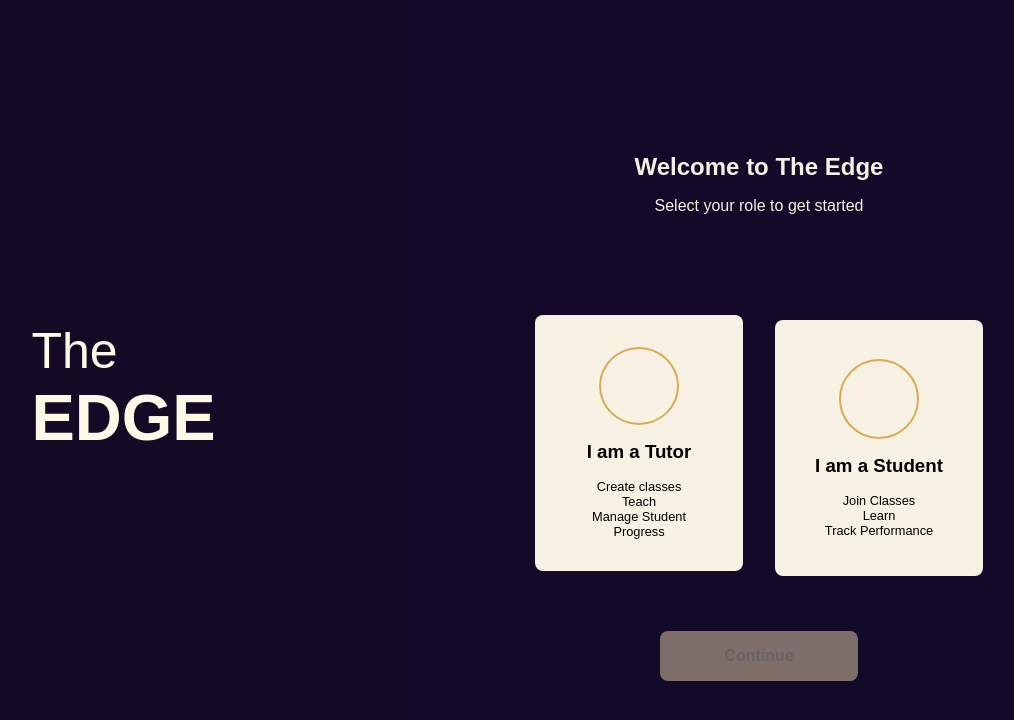
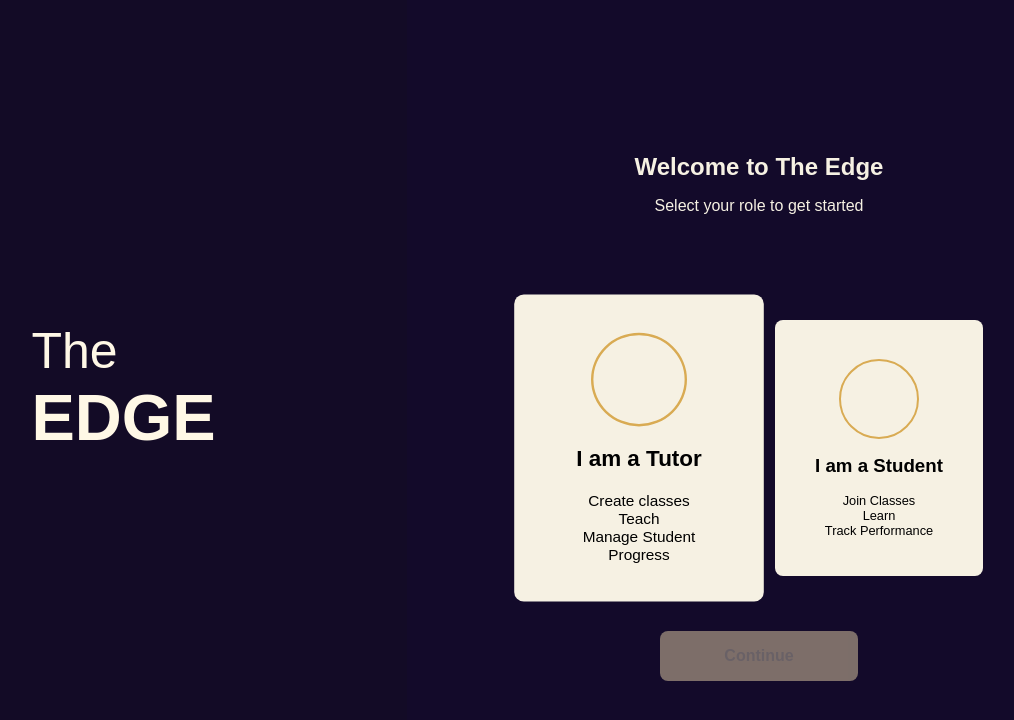
Before and after one commit to Sylvieva-126/The_Edge_Assignment, a React (Vite) app: page / in a window 1280 px wide. In both pictures the pointer is over the element 808 px from the left and 448 px from the top of the page. Shown: the top 720 px of the page, without its empty margins (169-1183 px from the left). Built offline with nearby package versions, Linux system fonts and the light colour scheme.

Commit message:
Update homepage card hover effect

```diff
--- a/src/Styles/homepage.css
+++ b/src/Styles/homepage.css
@@ -88,7 +88,7 @@
   padding-top: 1rem;
 }
 .welcome-page article:hover{
-  transform: translateY(-5px);
+  transform: scale(1.2);
 }
 @keyframes pulse-glow {
   0% {
```
